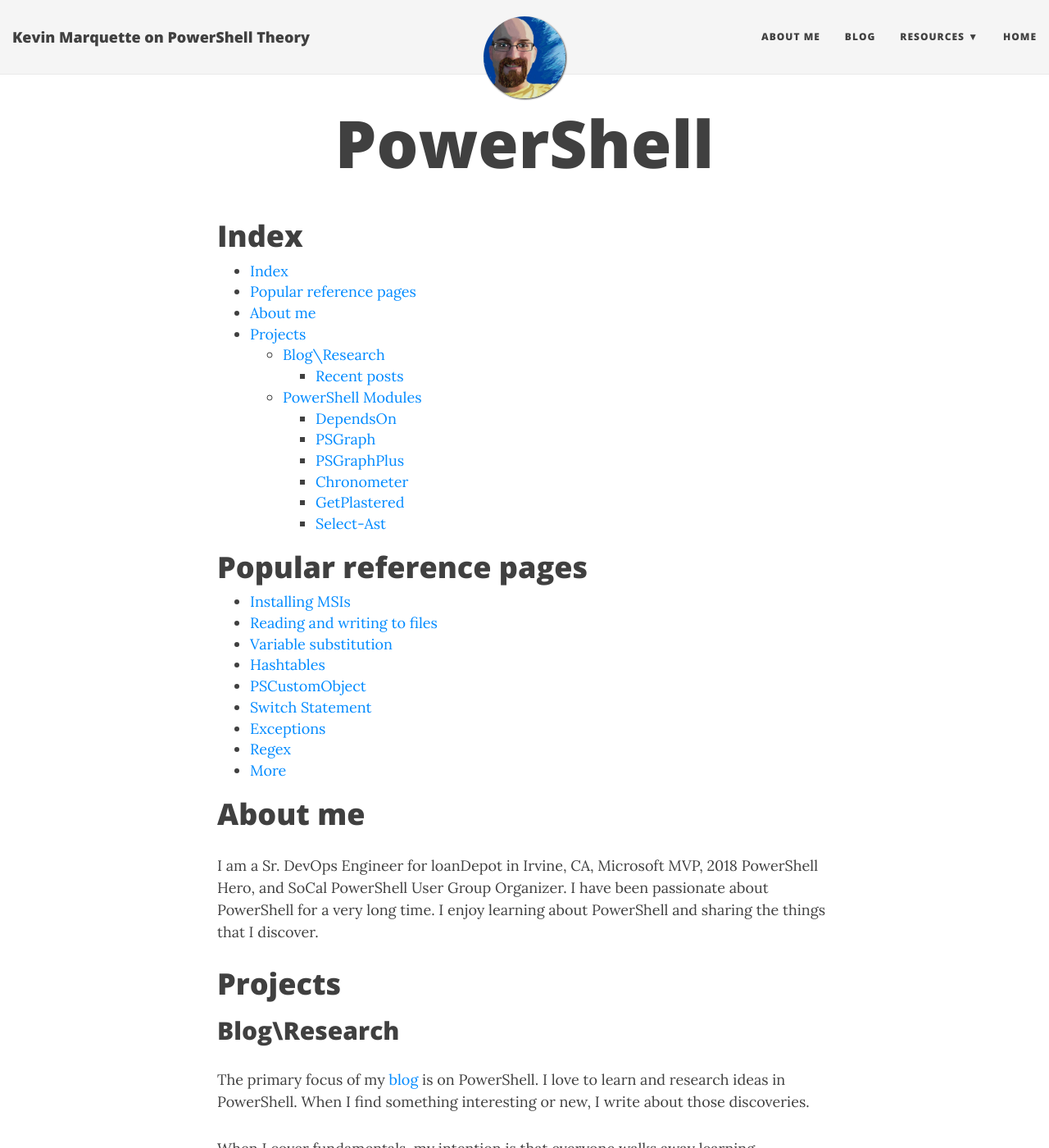
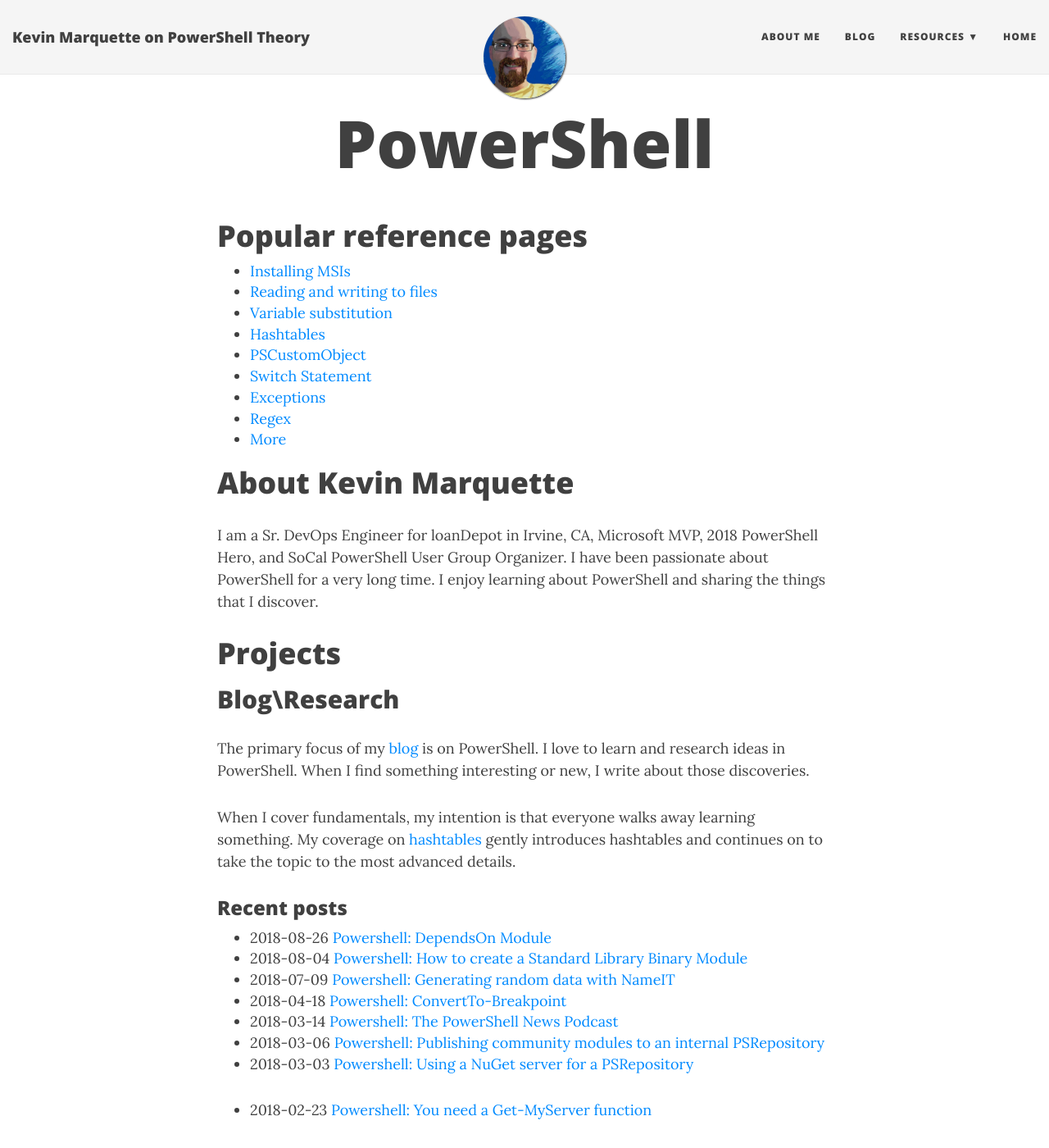
Before and after one commit to KevinMarquette/kevinmarquette.github.io, a Jekyll site: the page built from index.md, in a window 1280 px wide and 1400 px high. Shown: the whole window at 82% size. Built offline with Jekyll 4.4.1, drawn with Linux system fonts in a browser that asks for light colours; nearby versions of some CDN libraries.

Commit message:
remove index

```diff
--- a/index.md
+++ b/index.md
@@ -2,11 +2,6 @@
 layout: page
 title: PowerShell
 ---
-
-# Index
-
-* TOC
-{:toc}
 
 # Popular reference pages
 
@@ -20,7 +15,7 @@
 * [Regex](/2017-07-31-Powershell-regex-regular-expression/?utm_source=blog&utm_medium=blog&utm_content=popref)
 * [More](/tags/?utm_source=blog&utm_medium=blog&utm_content=popref)
 
-# About me
+# About Kevin Marquette
 
 I am a Sr. DevOps Engineer for loanDepot in Irvine, CA, Microsoft MVP, 2018 PowerShell Hero, and SoCal PowerShell User Group Organizer. I have been passionate about PowerShell for a very long time. I enjoy learning about PowerShell and sharing the things that I discover.
 
```
